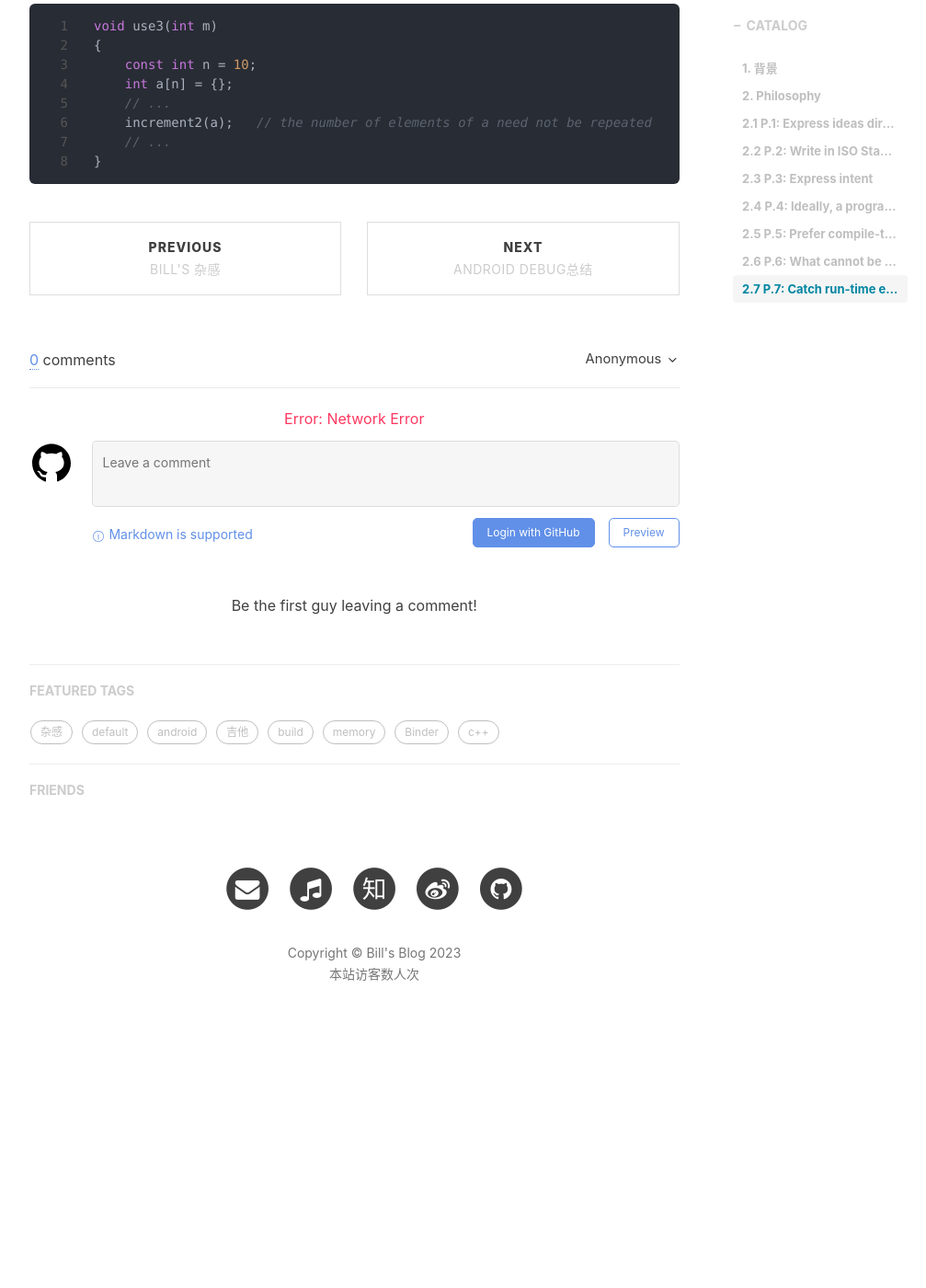
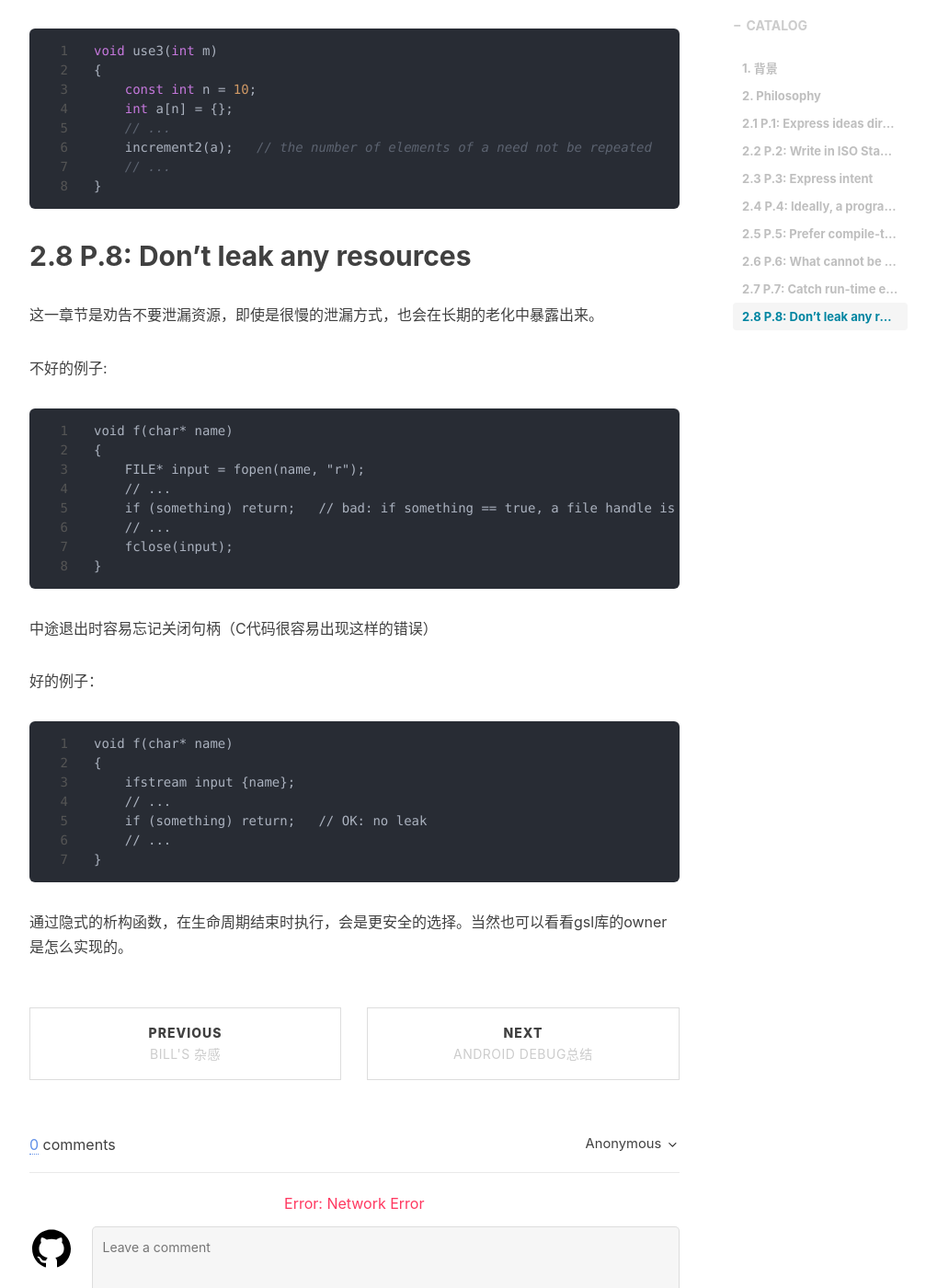
Before and after one commit to ProgrammerBill/ProgrammerBill.github.io, a Jekyll site: the page built from _posts/cplusplus/2021-07-14-cpp-core-guidelines.md, in a window 1280 px wide and 1400 px high, scrolled down 13049 px. Shown: the whole window at 92% size, without its empty margins (233-1240 px from the left). Built offline with Jekyll 4.4.1, drawn with Linux system fonts in a browser that asks for light colours; nearby versions of some CDN libraries; comment, search, counter and statistics services are not loaded; before the commit the page ends 14212 px from its top, so only the background shows below that; some of the changed text lies outside the part shown.

Commit message:
feat(cpp): update guidelines.

````diff
--- a/_posts/cplusplus/2021-07-14-cpp-core-guidelines.md
+++ b/_posts/cplusplus/2021-07-14-cpp-core-guidelines.md
@@ -24,6 +24,7 @@ tags:
     * [2.5 P.5: Prefer compile-time checking to run-time checking](#25-p5-prefer-compile-time-checking-to-run-time-checking)
     * [2.6 P.6: What cannot be checked at compile time should be checkable at run time](#26-p6-what-cannot-be-checked-at-compile-time-should-be-checkable-at-run-time)
     * [2.7 P.7: Catch run-time errors early](#27-p7-catch-run-time-errors-early)
+    * [2.8 P.8: Don’t leak any resources](#28-p8-dont-leak-any-resources)
 
 <!-- vim-markdown-toc -->
 
@@ -544,3 +545,39 @@ void use3(int m)
     // ...
 }
 ```
+
+
+## 2.8 P.8: Don’t leak any resources
+
+这一章节是劝告不要泄漏资源，即使是很慢的泄漏方式，也会在长期的老化中暴露出来。
+
+
+不好的例子:
+
+```
+void f(char* name)
+{
+    FILE* input = fopen(name, "r");
+    // ...
+    if (something) return;   // bad: if something == true, a file handle is leaked
+    // ...
+    fclose(input);
+}
+```
+
+中途退出时容易忘记关闭句柄（C代码很容易出现这样的错误）
+
+
+好的例子：
+
+```
+void f(char* name)
+{
+    ifstream input {name};
+    // ...
+    if (something) return;   // OK: no leak
+    // ...
+}
+```
+
+通过隐式的析构函数，在生命周期结束时执行，会是更安全的选择。当然也可以看看gsl库的owner是怎么实现的。
````
